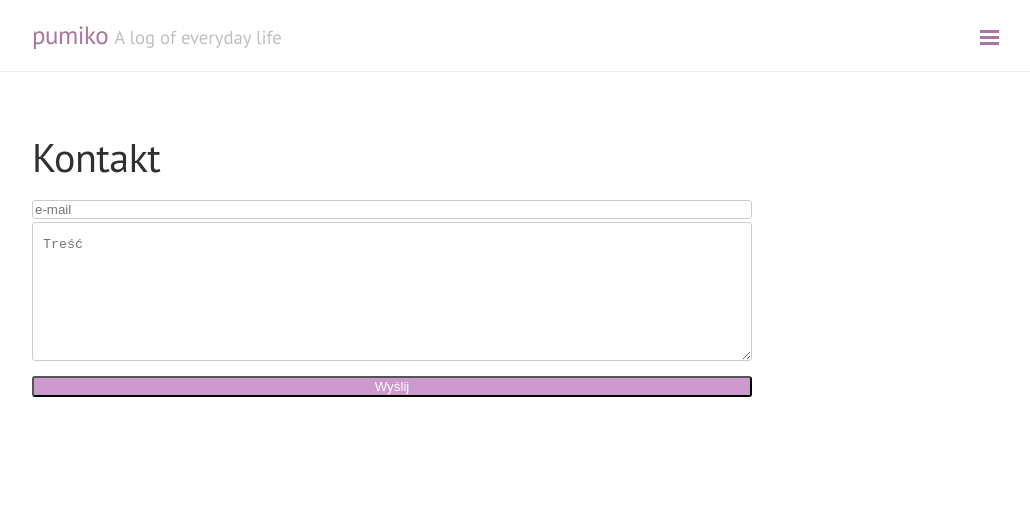
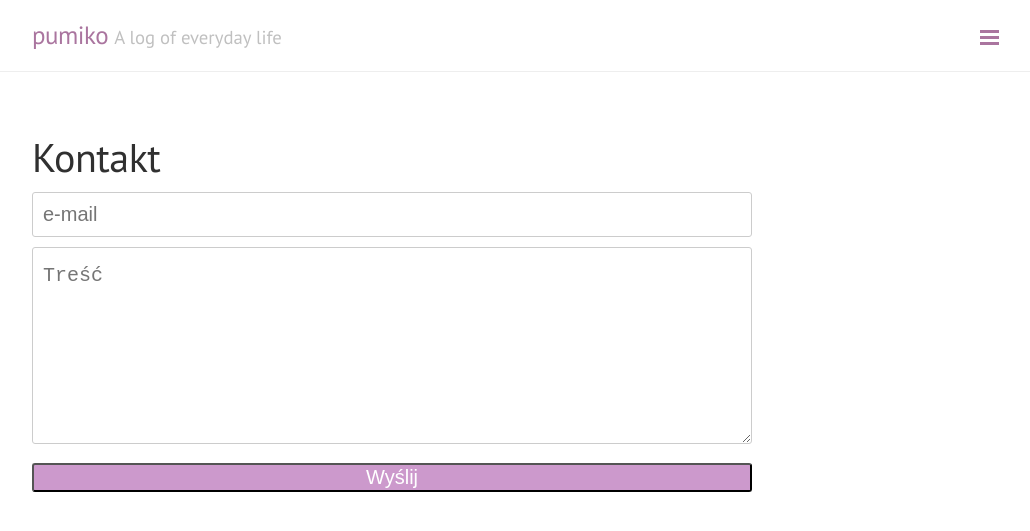
Before and after one commit to pumiko/pumiko.github.io, a Jekyll site: the page built from contact.html, in a window 1280 px wide. Shown: the top 531 px of the page, without its empty margins (248-1278 px from the left). Built offline with Jekyll 4.4.1, drawn with Linux system fonts in a browser that asks for light colours; nearby versions of some CDN libraries.

Commit message:
Update lanyon.css

```diff
--- a/public/css/lanyon.css
+++ b/public/css/lanyon.css
@@ -359,6 +359,14 @@ a.sidebar-nav-item:focus {
   color: inherit;
 }
 
+input, select, textarea, fieldset { font-size: 1rem; margin-top: 0; margin-bottom: 0.5rem; }
+
+input[type=text], input[type=datetime], input[type=datetime-local], input[type=email], input[type=month], input[type=number], input[type=password], input[type=search], input[type=tel], input[type=time], input[type=url], input[type=week] { box-sizing: border-box; height: 2.25rem; padding: 0.5rem 0.5rem; vertical-align: middle; -webkit-appearance: none; }
+
+select { box-sizing: border-box; line-height: 1.75; padding: 0.5rem 0.5rem; }
+
+select:not([multiple]) { height: 2.25rem; vertical-align: middle; }
+
 textarea { box-sizing: border-box; line-height: 1.75; padding: 0.5rem 0.5rem; }
 
 .form-stacked input, .form-stacked textarea, .form-stacked select { width: 100%; }
```
